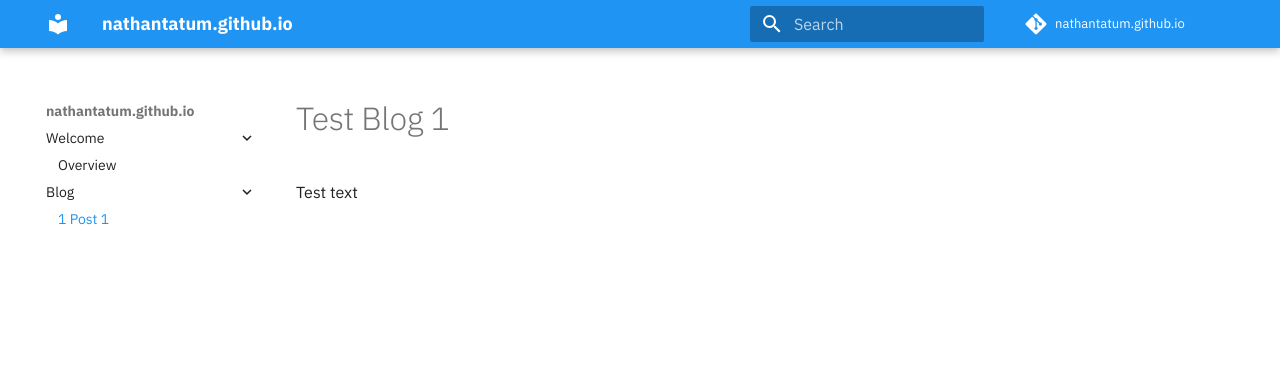
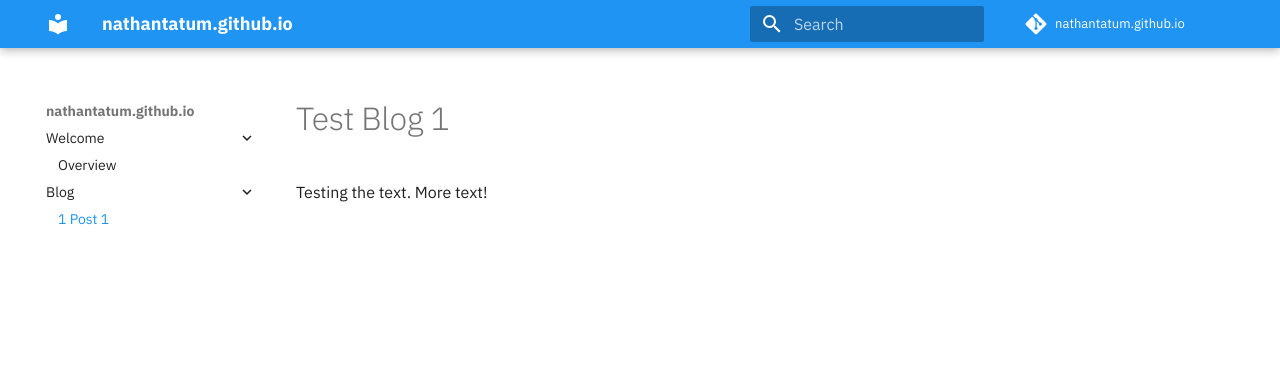
Before and after one commit to nathantatum/nathantatum.github.io, an MkDocs documentation site: the page built from docs/blog/1.md, in a window 1280 px wide. Shown: the top 376 px of the page. Built offline with MkDocs 1.6.1 and Material for MkDocs 9.7.7, drawn with Linux system fonts in a browser that asks for light colours; comment, search, counter and statistics services are not loaded.

```diff
--- a/docs/blog/1.md
+++ b/docs/blog/1.md
@@ -1,3 +1,3 @@
 # Test Blog 1
 
-Test text
+Testing the text.  More text!
```
